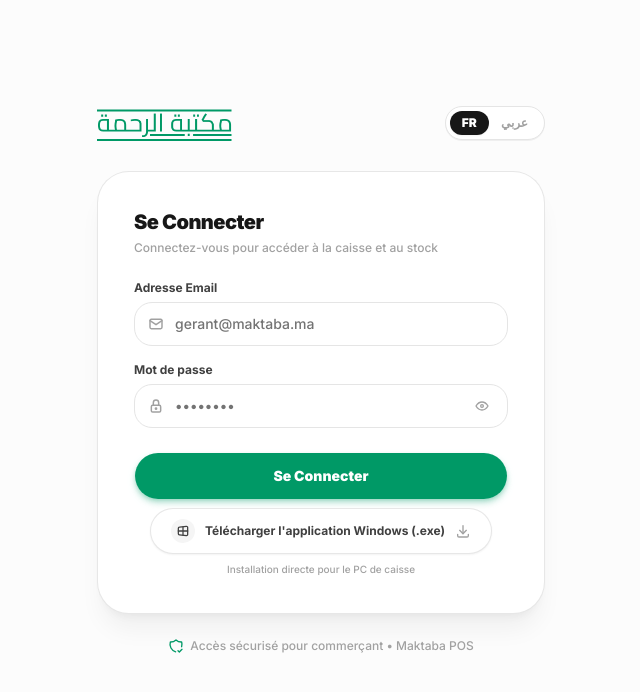
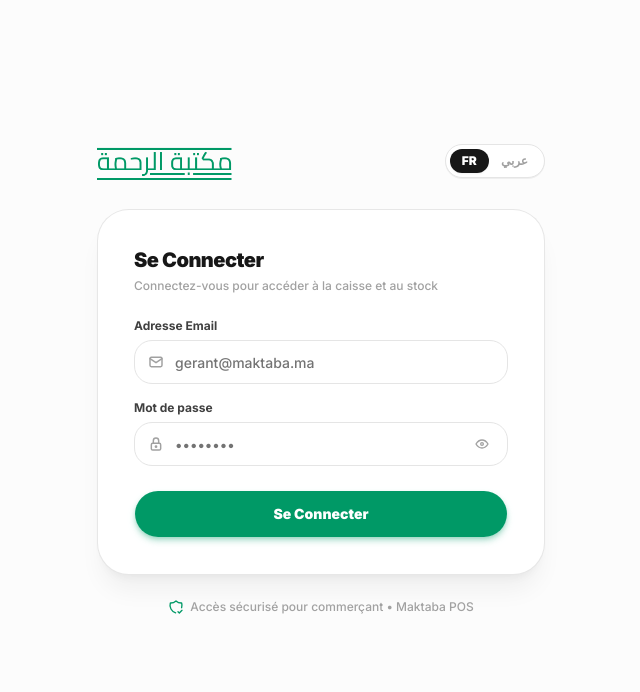
Before and after one commit to zakaria-damouh/mektaba_frontend, a Next.js app: page /login in a window 1280 px wide. Shown: the top 692 px of the page, without its empty margins (319-959 px from the left). Built offline with nearby package versions, Linux system fonts and the light colour scheme; no server answers.

Commit message:
fix: comment out Windows desktop app download section in login page

```diff
--- a/app/login/page.tsx
+++ b/app/login/page.tsx
@@ -202,7 +202,7 @@ export default function LoginPage() {
           {/* ======================================================== */}
         {/* WINDOWS DESKTOP APP DOWNLOAD PILL                        */}
         {/* ======================================================== */}
-        <div className="flex flex-col items-center justify-center gap-2 pt-2">
+        {/* <div className="flex flex-col items-center justify-center gap-2 pt-2">
           <a
             href="/downloads/Maktaba-POS.exe"
             download="Maktaba-POS.exe"
@@ -223,7 +223,7 @@ export default function LoginPage() {
               ? 'تثبيت سريع لحاسوب الصندوق (بدون متصفح)'
               : 'Installation directe pour le PC de caisse'}
           </p>
-        </div>
+        </div> */}
         </div>
 
         {/* Trust Badge Footer */}
```
